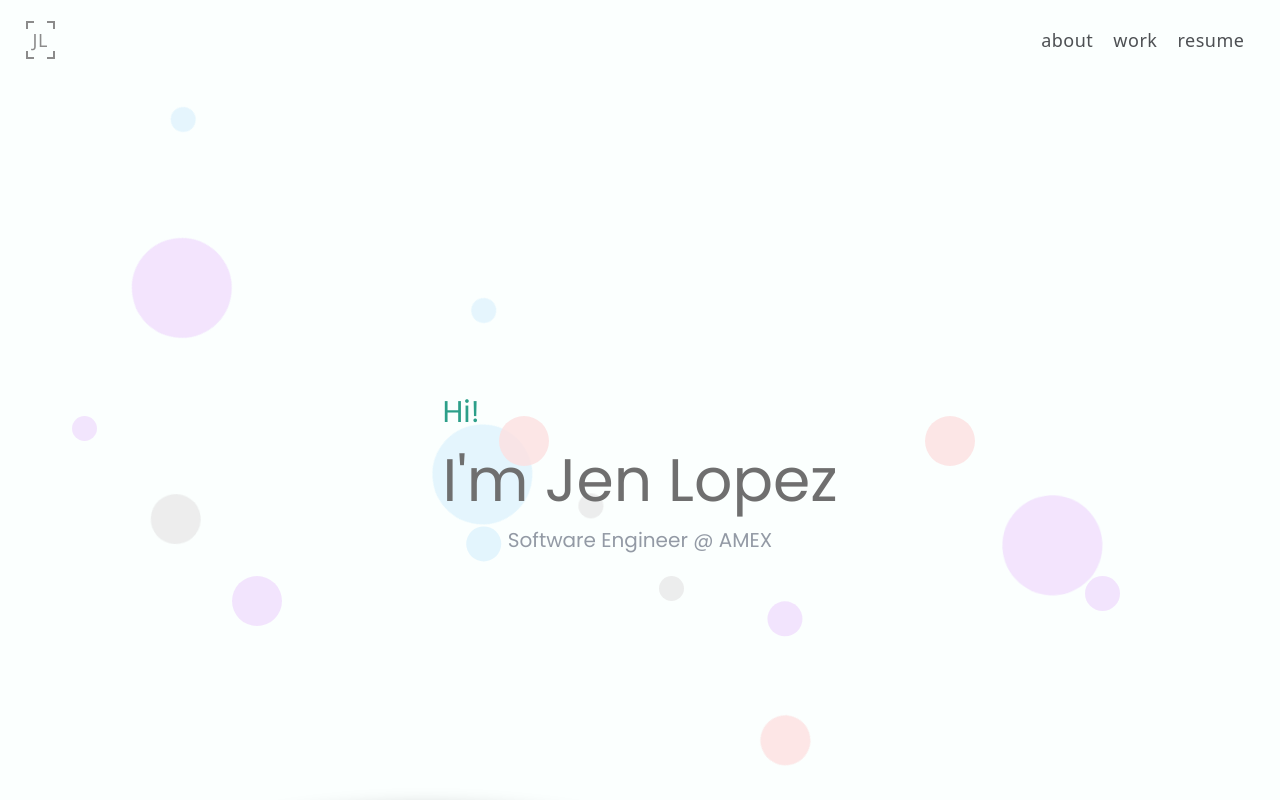
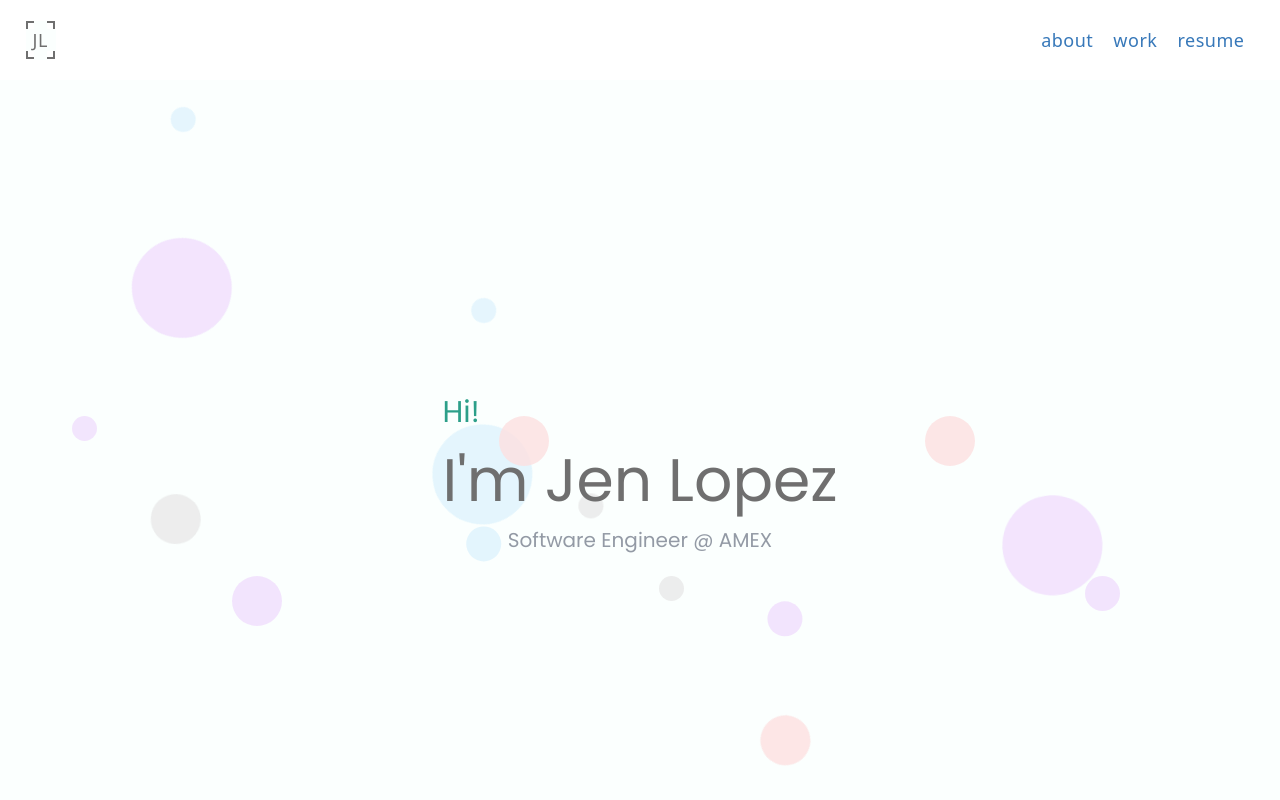
Before and after one commit to Jen-Lopez/portfolio-22, a React (Create React App) app in the folder personal-site/: page / in a window 1280 px wide. Shown: the top 800 px of the page. Built offline with nearby package versions, Linux system fonts and the light colour scheme.

Commit message:
link pages, style changes

```diff
--- a/personal-site/src/App.jsx
+++ b/personal-site/src/App.jsx
@@ -1,13 +1,21 @@
 import './App.scss';
 import { BrowserRouter as Router, Routes, Route } from 'react-router-dom';
 import Home from './pages/Home';
+import About from './pages/About';
+import NavBar from './component/Navbar';
+import Work from './pages/Work';
+import Resume from './pages/Resume';
 
 function App() {
   return (
     <>
+      <NavBar/>
       <Router>
         <Routes>
           <Route path='/' element={<Home/>} exact/>
+          <Route path='/about' element={<About/>} exact/>
+          <Route path='/work' element={<Work/>} exact/>
+          <Route path='/resume' element={<Resume/>} exact/>
         </Routes>
       </Router>
     </>
--- a/personal-site/src/component/Footer.scss
+++ b/personal-site/src/component/Footer.scss
@@ -43,7 +43,7 @@ footer {
             height: 100px;
             background: url(../img/wave.png);
             background-size: 1000px 100px;
-            filter: drop-shadow(0 0 10px rgb(171, 170, 171));
+            filter: drop-shadow(0 0 3px rgb(171, 170, 171));
         }
 
         .wave1 {
--- a/personal-site/src/component/Navbar.jsx
+++ b/personal-site/src/component/Navbar.jsx
@@ -9,9 +9,9 @@ export default function NavBar() {
           <a href='/'><span>JL</span></a>
         </div>
         <ul className='links'>
-          <li><a>about</a></li>
-          <li><a>work</a></li>
-          <li><a>resume</a></li>
+          <li><a href='/about'>about</a></li>
+          <li><a href='/work'>work</a></li>
+          <li><a href='/resume'>resume</a></li>
         </ul>
       </nav>
     </>
--- a/personal-site/src/component/Navbar.scss
+++ b/personal-site/src/component/Navbar.scss
@@ -1,14 +1,12 @@
 @import '../utilities/colors';
 
 nav {
-    background-color: $off-white;
-    display: flex;
+    // background-color: rgba(255, 153, 36, 0.5);
+    // background-color: $off-white;
     height: 80px;
     padding: 0 2%;
     font-size: 18px;
     letter-spacing: 0.5px;
-    opacity: 0.8;
-    z-index: 1;
 
     .brand {
 
@@ -72,11 +70,13 @@ nav {
 
         a {
             position: relative;
+            color: $wallflower;
+            text-decoration: none;
 
             &:after {
                 content: "";
                 position: absolute;
-                background-color: $aqua;
+                background-color: $turquoise;
                 height: 3px;
                 width: 0;
                 left: 0;
--- a/personal-site/src/component/Particles.scss
+++ b/personal-site/src/component/Particles.scss
@@ -100,9 +100,9 @@
 }
 
 .cluster span:hover::before {
+    opacity: 1;
     transform: scale(1.2);
-    opacity: 1;
-    // box-shadow: 0px 0px 10px #cecece;
+    transition-duration: 0.5s;
 }
 
 
--- /dev/null
+++ b/personal-site/src/pages/About.jsx
@@ -0,0 +1,8 @@
+import './About.scss';
+import React from 'react'
+
+export default function About() {
+  return (
+    <div>About</div>
+  )
+}
--- /dev/null
+++ b/personal-site/src/pages/About.scss
@@ -0,0 +1 @@
+@import '../utilities/colors';
--- a/personal-site/src/pages/Home.jsx
+++ b/personal-site/src/pages/Home.jsx
@@ -1,14 +1,12 @@
 import './Home.scss';
 
 import React from 'react'
-import NavBar from '../component/Navbar'
 import Header from '../component/Header';
 import Footer from '../component/Footer';
 
 function Home() {
   return (
    <>
-    <NavBar/>
     <Header/>
     <Footer/>
    </>
--- /dev/null
+++ b/personal-site/src/pages/Resume.jsx
@@ -0,0 +1,7 @@
+import React from 'react'
+
+export default function Resume() {
+  return (
+    <div>Resume</div>
+  )
+}
--- /dev/null
+++ b/personal-site/src/pages/Work.jsx
@@ -0,0 +1,7 @@
+import React from 'react'
+
+export default function Work() {
+  return (
+    <div>Work</div>
+  )
+}
--- a/personal-site/src/utilities/_colors.scss
+++ b/personal-site/src/utilities/_colors.scss
@@ -1,5 +1,6 @@
-
 $light-grey: #939aa5;
 $dark-grey: #6f6f6f;
 $off-white: #fbfffe;
 $aqua: #2c9f89;
+$wallflower:#3778b9;
+$turquoise: #7ec4b7;
```
